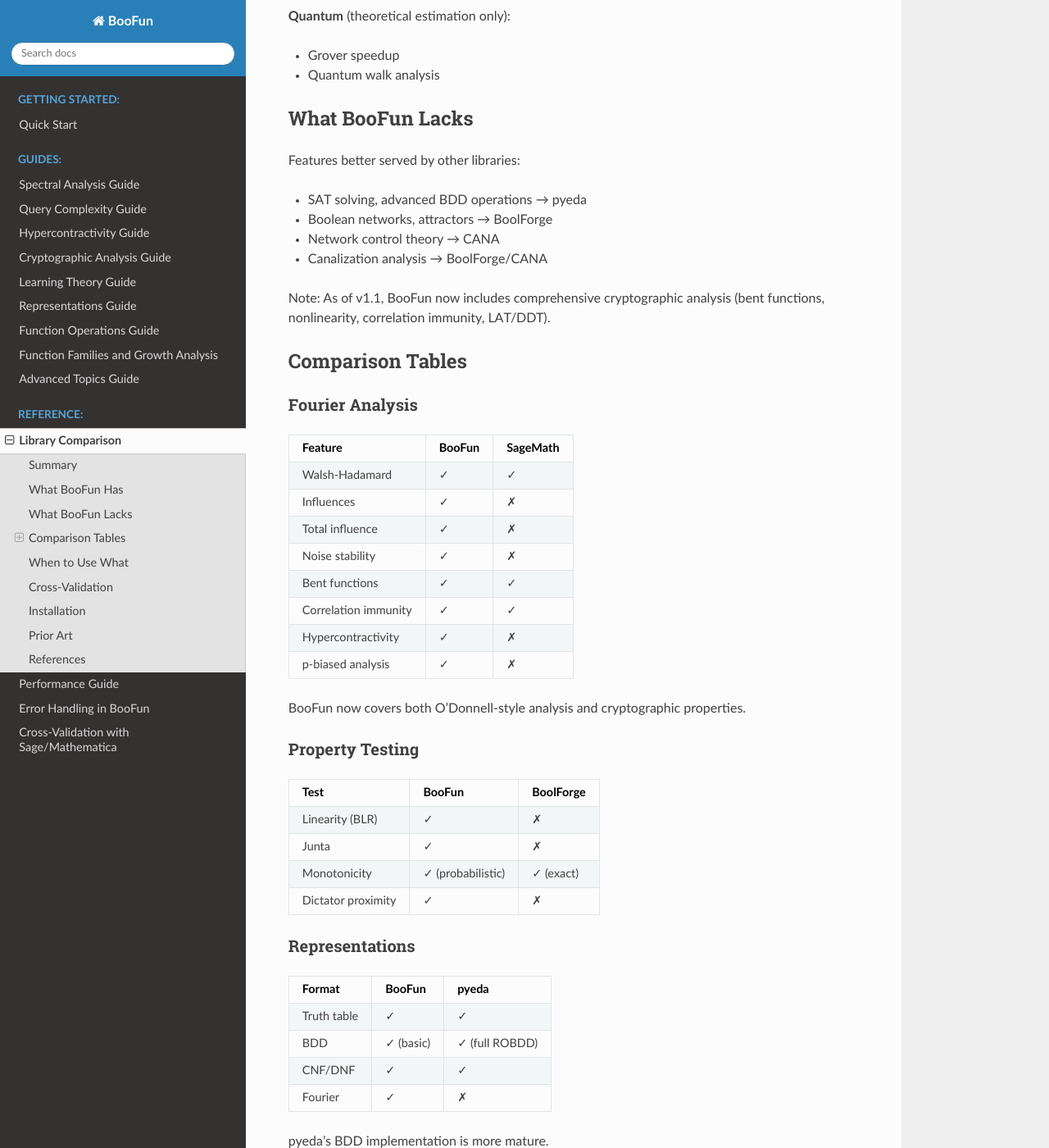
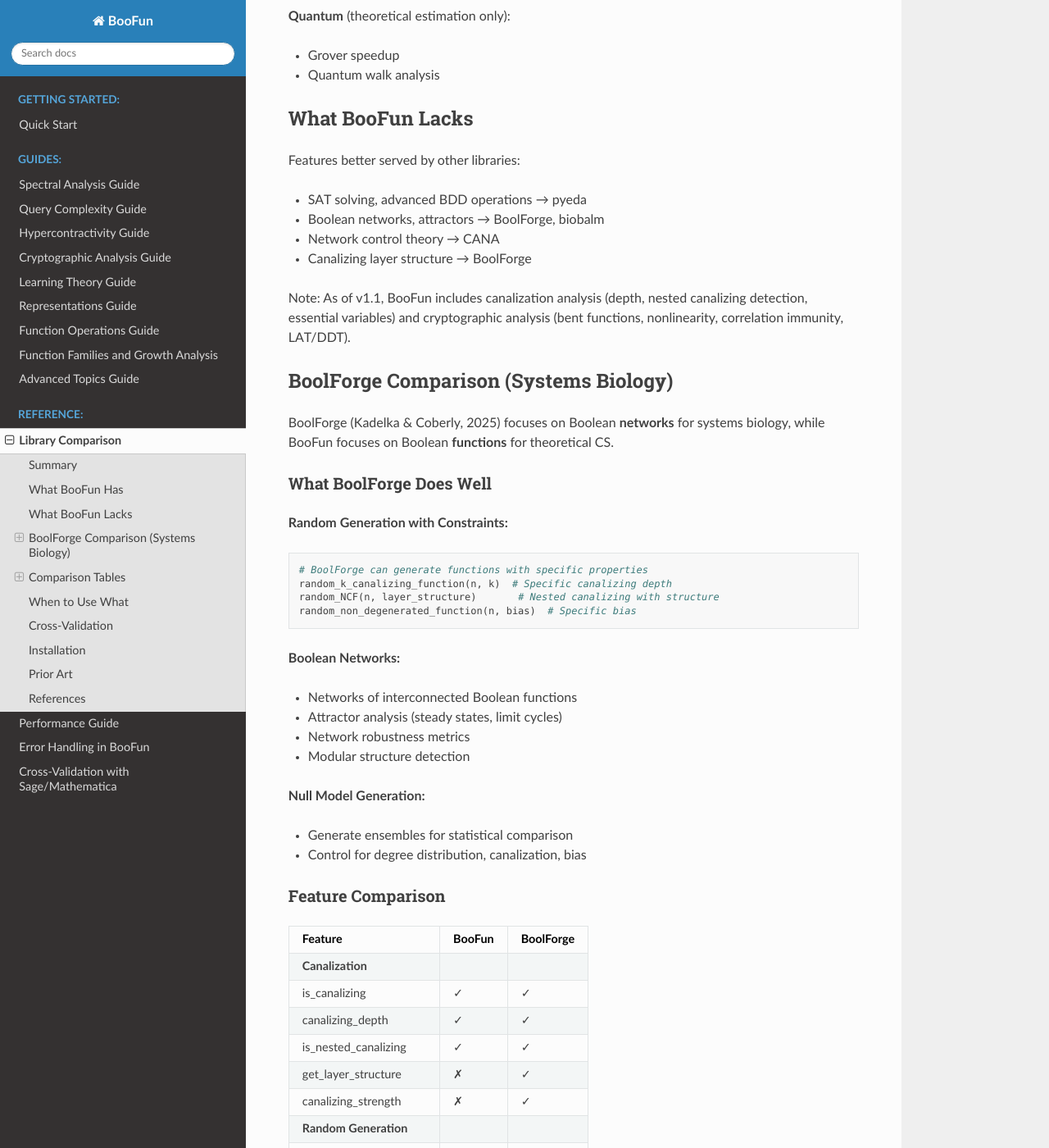
Before and after one commit to GabbyTab/boofun, a Sphinx documentation site: the page built from docs/comparison_guide.md, in a window 1280 px wide and 1400 px high, scrolled down 1999 px. Shown: the whole window at 82% size. Built offline with Sphinx 7.4.7 and the Read the Docs theme 3.1.0, drawn with Linux system fonts in a browser that asks for light colours; some of the changed text lies outside the part shown.

Commit message:
docs: expand BoolForge comparison and add inspired features to roadmap
Updated comparison_guide.md:
- Detailed BoolForge (Kadelka & Coberly, 2025) comparison section
- Feature comparison table (canalization, random generation, analysis, networks)
- When to use which guide
- Clarified that BooFun now has canalization analysis (depth, nested canalizing)

Updated ROADMAP.md:
- Added BoolForge-inspired features to Nice to Have:
  - Random function generators with constraints (k-canalizing, bias, layer structure)
  - Canalizing layer structure and strength metrics
  - Null model generation for ensembles
  - Consider basic network support (out of scope?)

````diff
--- a/docs/comparison_guide.md
+++ b/docs/comparison_guide.md
@@ -75,11 +75,79 @@
 
 Features better served by other libraries:
 - SAT solving, advanced BDD operations → pyeda
-- Boolean networks, attractors → BoolForge
+- Boolean networks, attractors → BoolForge, biobalm
 - Network control theory → CANA
-- Canalization analysis → BoolForge/CANA
+- Canalizing layer structure → BoolForge
 
-Note: As of v1.1, BooFun now includes comprehensive cryptographic analysis (bent functions, nonlinearity, correlation immunity, LAT/DDT).
+Note: As of v1.1, BooFun includes canalization analysis (depth, nested canalizing detection, essential variables) and cryptographic analysis (bent functions, nonlinearity, correlation immunity, LAT/DDT).
+
+## BoolForge Comparison (Systems Biology)
+
+BoolForge (Kadelka & Coberly, 2025) focuses on Boolean **networks** for systems biology, while BooFun focuses on Boolean **functions** for theoretical CS.
+
+### What BoolForge Does Well
+
+**Random Generation with Constraints:**
+```python
+# BoolForge can generate functions with specific properties
+random_k_canalizing_function(n, k)  # Specific canalizing depth
+random_NCF(n, layer_structure)       # Nested canalizing with structure
+random_non_degenerated_function(n, bias)  # Specific bias
+```
+
+**Boolean Networks:**
+- Networks of interconnected Boolean functions
+- Attractor analysis (steady states, limit cycles)
+- Network robustness metrics
+- Modular structure detection
+
+**Null Model Generation:**
+- Generate ensembles for statistical comparison
+- Control for degree distribution, canalization, bias
+
+### Feature Comparison
+
+| Feature | BooFun | BoolForge |
+|---------|--------|-----------|
+| **Canalization** | | |
+| is_canalizing | ✓ | ✓ |
+| canalizing_depth | ✓ | ✓ |
+| is_nested_canalizing | ✓ | ✓ |
+| get_layer_structure | ✗ | ✓ |
+| canalizing_strength | ✗ | ✓ |
+| **Random Generation** | | |
+| Random k-canalizing | ✗ | ✓ |
+| Random with bias | ✗ | ✓ |
+| Random layer structure | ✗ | ✓ |
+| **Analysis** | | |
+| Monotonicity | ✓ | ✓ |
+| Symmetry groups | ✓ | ✓ |
+| Sensitivity | ✓ | ✓ |
+| Essential variables | ✓ | ✓ |
+| **Networks** | | |
+| Network representation | ✗ | ✓ |
+| Attractor analysis | ✗ | ✓ |
+| Network motifs | ✗ | ✓ |
+| **Unique to BooFun** | | |
+| Fourier analysis | ✓ | ✗ |
+| Query complexity | ✓ | ✗ |
+| Property testing | ✓ | ✗ |
+| Hypercontractivity | ✓ | ✗ |
+| Cryptographic analysis | ✓ | ✗ |
+
+### When to Use Which
+
+**Use BoolForge when:**
+- Modeling gene regulatory networks
+- Need to generate ensembles with specific canalization properties
+- Studying network dynamics and attractors
+- Comparing biological networks to null models
+
+**Use BooFun when:**
+- Studying theoretical properties (Fourier, query complexity)
+- Following O'Donnell's textbook
+- Property testing algorithms
+- Cryptographic analysis of Boolean functions
 
 ## Comparison Tables
 
````
Also changed, not shown: ROADMAP.md (+11 -0 lines).
